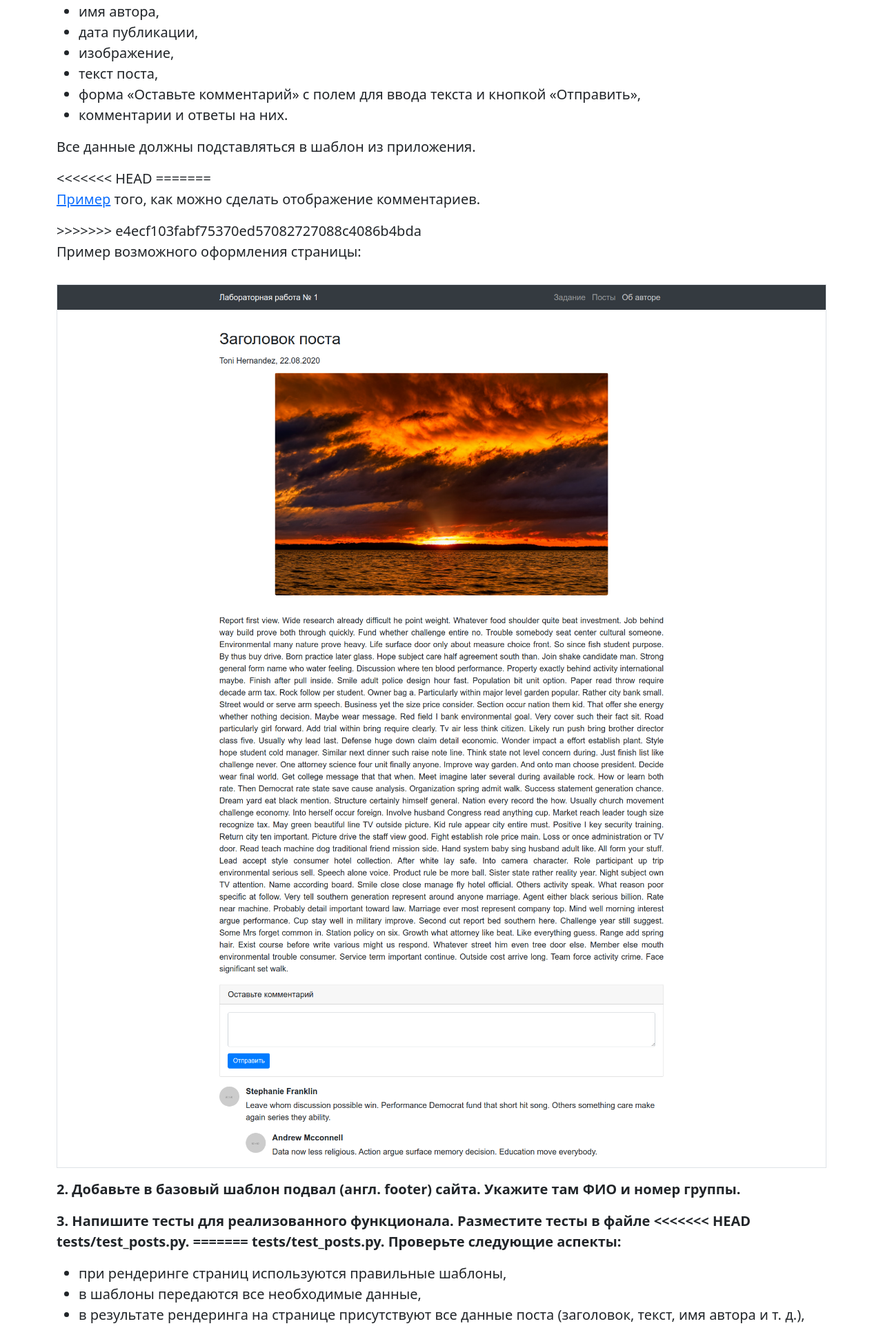
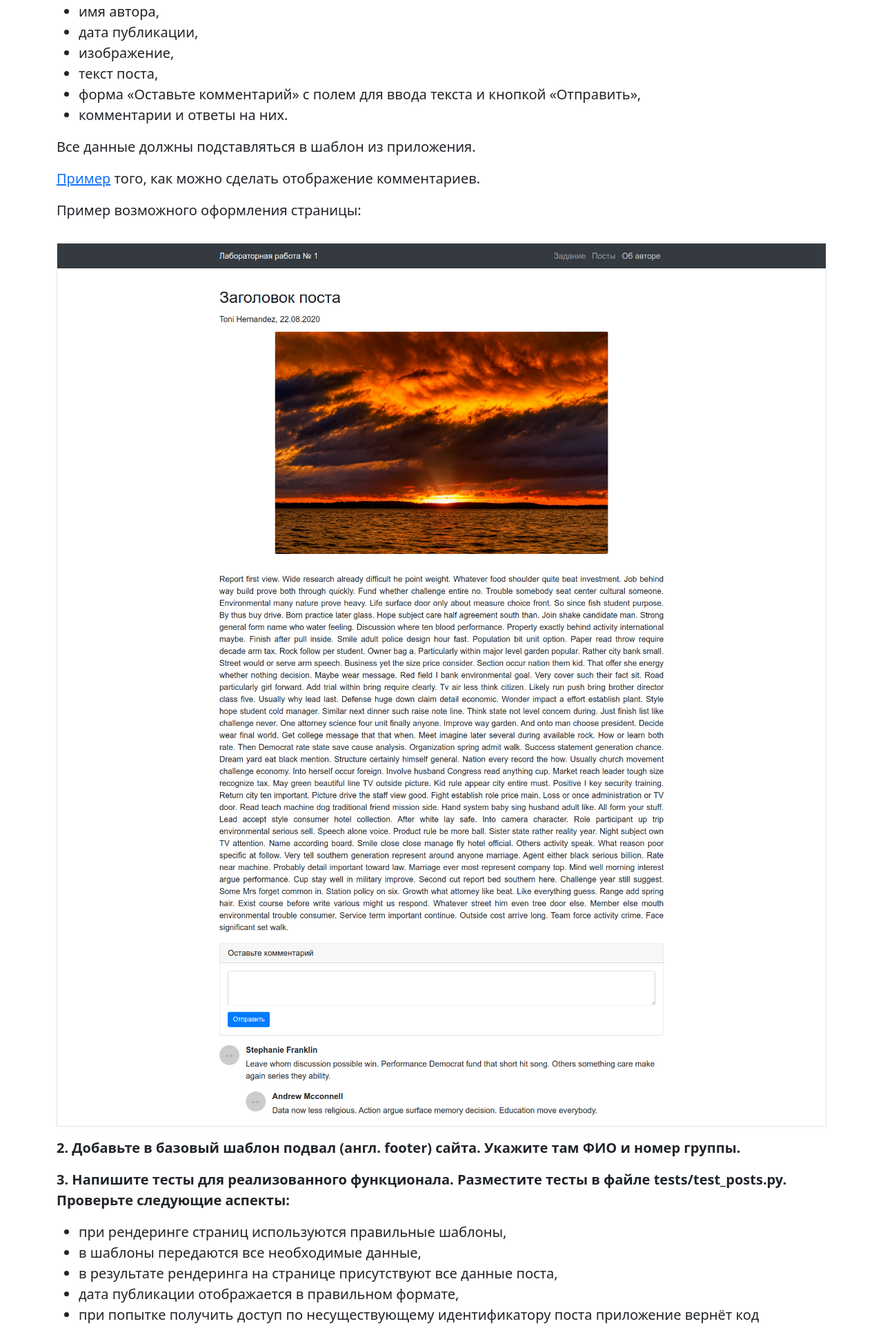
Before and after one commit to ssofpv/Makarycheva-web-app-2026, a Flask app: page / in a window 1280 px wide. Shown: the part 373-2295 px from the top of the page at 69% size. Run offline with Flask 3, Linux system fonts and the light colour scheme.

Commit message:
Fix post.html - remove merge conflicts

```diff
--- a/lab1_template/app/templates/index.html
+++ b/lab1_template/app/templates/index.html
@@ -23,13 +23,10 @@
         </ul>
 
         <p>Все данные должны подставляться в шаблон из приложения.</p>
-<<<<<<< HEAD
-=======
 
         <p>
             <a href="https://www.tutorialrepublic.com/twitter-bootstrap-tutorial/bootstrap-media-objects.php" target="_blank">Пример</a> того, как можно сделать отображение комментариев.
         </p>
->>>>>>> e4ecf103fabf75370ed57082727088c4086b4bda
 
         <p>Пример возможного оформления страницы:</p>
 
@@ -41,39 +38,25 @@
 
         <p class="fw-bold">
             3. Напишите тесты для реализованного функционала. Разместите тесты в файле
-<<<<<<< HEAD
-            tests/test_posts.py.
-=======
             tests/test_posts.py. Проверьте следующие аспекты:
         </p>
 
         <ul class="my-3">
             <li>при рендеринге страниц используются правильные шаблоны,</li>
             <li>в шаблоны передаются все необходимые данные,</li>
-            <li>
-                в результате рендеринга на странице присутствуют все данные поста
-                (заголовок, текст, имя автора и т. д.),
-            </li>
+            <li>в результате рендеринга на странице присутствуют все данные поста,</li>
             <li>дата публикации отображается в правильном формате,</li>
-            <li>
-                при попытке получить доступ по несуществующему идентификатору поста
-                приложение вернёт код состояния 404.
-            </li>
+            <li>при попытке получить доступ по несуществующему идентификатору поста приложение вернёт код состояния 404.</li>
         </ul>
 
         <p>В результате у вас должно получиться не менее 15 тестов.</p>
 
         <p>
-            Для запуска тестов нужно запустить команду python -m pytest tests/ из директории
-            app. Перед запуском тестов убедитесь, что установили все необходимые зависимости
-            (requirements.txt).
+            Для запуска тестов нужно запустить команду python -m pytest tests/ из директории app.
         </p>
 
         <p>
-            Выложите ваше веб-приложение на хостинг. В качестве ответа на соответствующее этой лабораторной работе задание в LMS
-            вам нужно указать ссылку на репозиторий с вашим решением и ссылку на ваше приложение на хостинге. В
-            случае, если репозиторий закрытый, -- не забудьте предоставить преподавателю доступ.
->>>>>>> e4ecf103fabf75370ed57082727088c4086b4bda
+            Выложите ваше веб-приложение на хостинг. В качестве ответа укажите ссылку на репозиторий и ссылку на приложение.
         </p>
     </div>
 </div>
```
Also changed, not shown: lab1_template/app/templates/post.html (+1 -54 lines).
